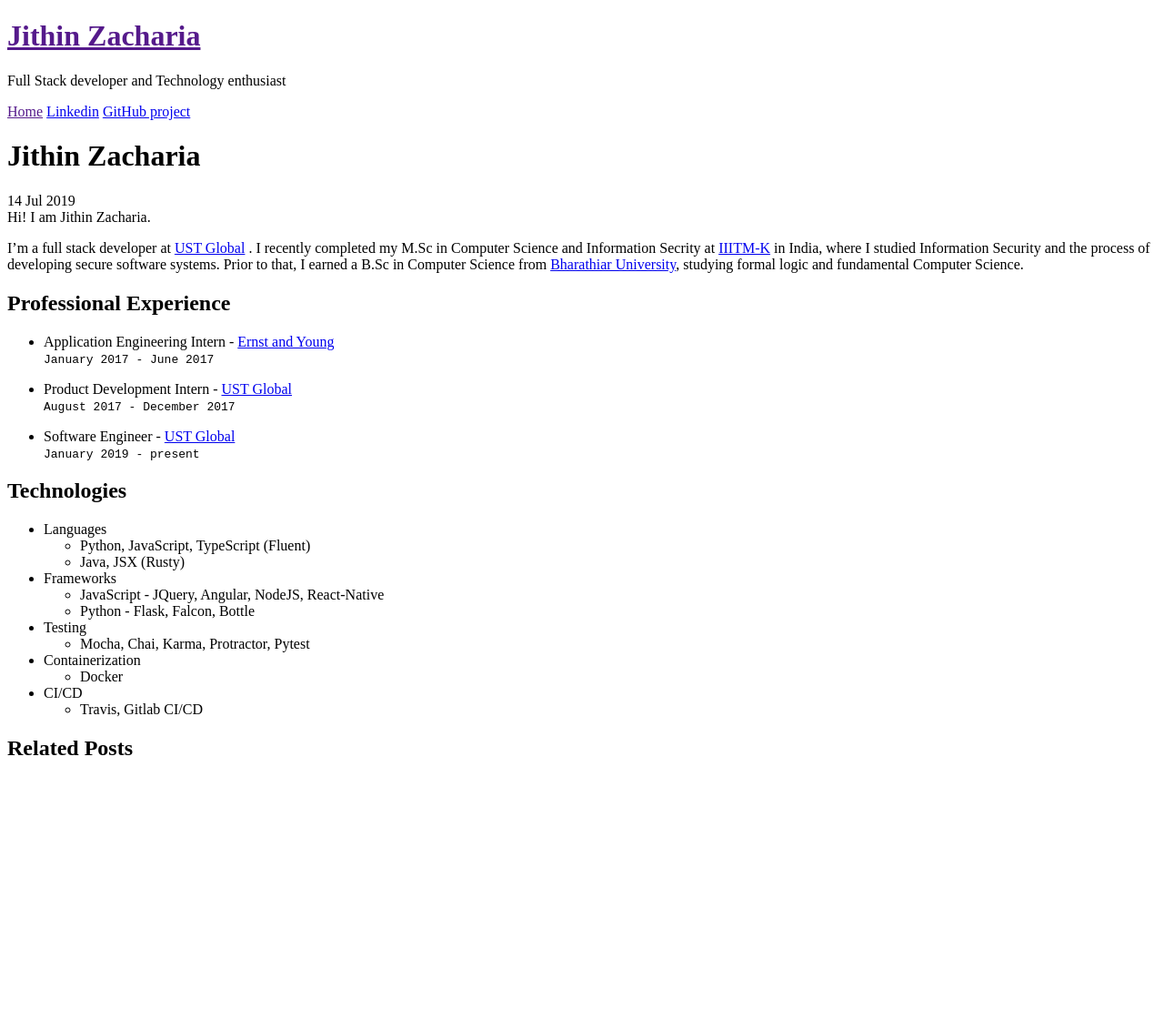
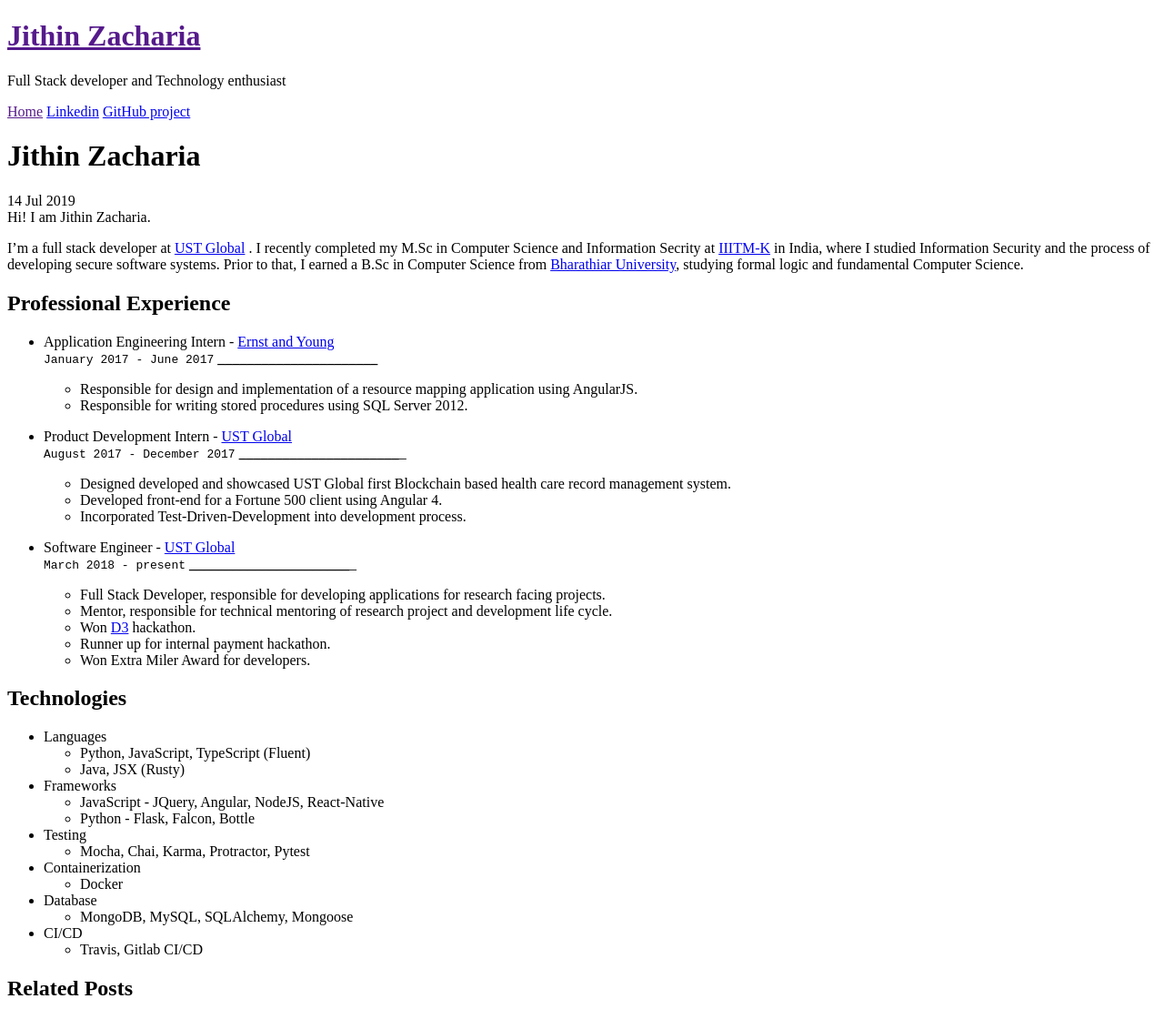
Before and after one commit to Jithinqw/jithinqw.github.io, a Jekyll site: the page built from _posts/2019-7-14-content.md, in a window 1280 px wide. Shown: the whole page at 91% size. Built offline with Jekyll 4.4.1, drawn with Linux system fonts in a browser that asks for light colours; Markdown is read by kramdown in place of the engine named in the settings; before the commit the page ends 900 px from its top, so only the background shows below that.

Commit message:
Recovering

```diff
--- a/_posts/2019-7-14-content.md
+++ b/_posts/2019-7-14-content.md
@@ -13,11 +13,28 @@
 
 * Application Engineering Intern - [Ernst and Young](https://www.ey.com/)<br/>
     `January 2017 - June 2017`
+    __________________________________________________________________
+
+    * Responsible for design and implementation of a resource mapping application using AngularJS.
+    * Responsible for writing stored procedures using SQL Server 2012.
+
 * Product Development Intern - [UST Global](https://www.ust-global.com)<br/>
     `August 2017 - December 2017`
+    ___________________________________________________________________
+
+    * Designed developed and showcased UST Global first Blockchain based health care record management system.
+    * Developed front-end for a Fortune 500 client using Angular 4.
+    * Incorporated Test-Driven-Development into development process.
 
 * Software Engineer - [UST Global](https://www.ust-global.com)<br/>
-    `January 2019 - present`
+    `March 2018 - present`
+    ___________________________________________________________________
+
+    * Full Stack Developer, responsible for developing applications for research facing projects.
+    * Mentor, responsible for technical mentoring of research project and development life cycle.
+    * Won [D3](https://d3.ust-global.com/) hackathon.
+    * Runner up for internal payment hackathon.
+    * Won Extra Miler Award for developers.
 
 ## Technologies
 
@@ -31,5 +48,7 @@
     * Mocha, Chai, Karma, Protractor, Pytest
 * Containerization
     * Docker
+* Database
+    * MongoDB, MySQL, SQLAlchemy, Mongoose
 * CI/CD
     * Travis, Gitlab CI/CD
```
